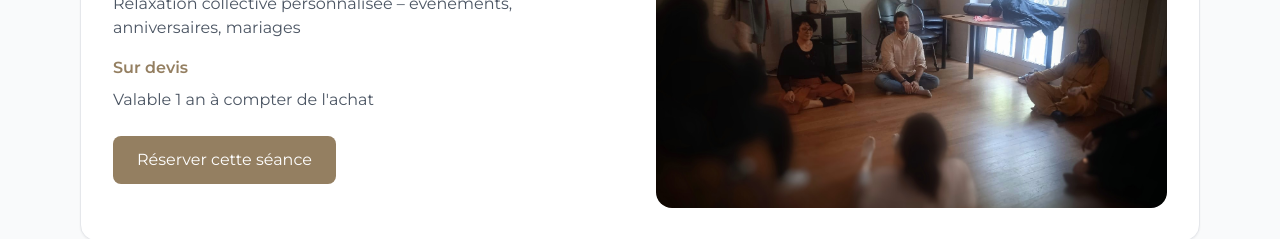
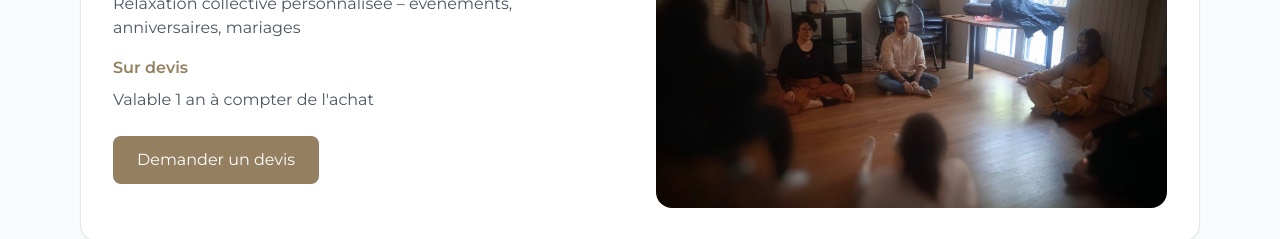
Before and after one commit to cedricragotarttherapie-dotcom/cedric.ragot, a React (Vite) app in the folder client/: page /particuliers in a window 1280 px wide. Shown: the part 3560-3799 px from the top of the page. Built offline with nearby package versions, Linux system fonts and the light colour scheme; no server answers.

Commit message:
Ajout lien devis bain sonore privé

```diff
--- a/client/src/pages/Particuliers.tsx
+++ b/client/src/pages/Particuliers.tsx
@@ -410,12 +410,11 @@ export default function Particuliers() {
     </p>
 
     <a
-      href="https://calendly.com/cedricragot/sonotherapie"
-      target="_blank"
-      className="bg-[#947f61] text-white px-6 py-3 rounded-lg inline-block"
-    >
-      Réserver cette séance
-    </a>
+  href="#devis-form"
+  className="bg-[#947f61] text-white px-6 py-3 rounded-lg inline-block hover:opacity-90 transition"
+>
+  Demander un devis
+</a>
 
   </div>
 
```
